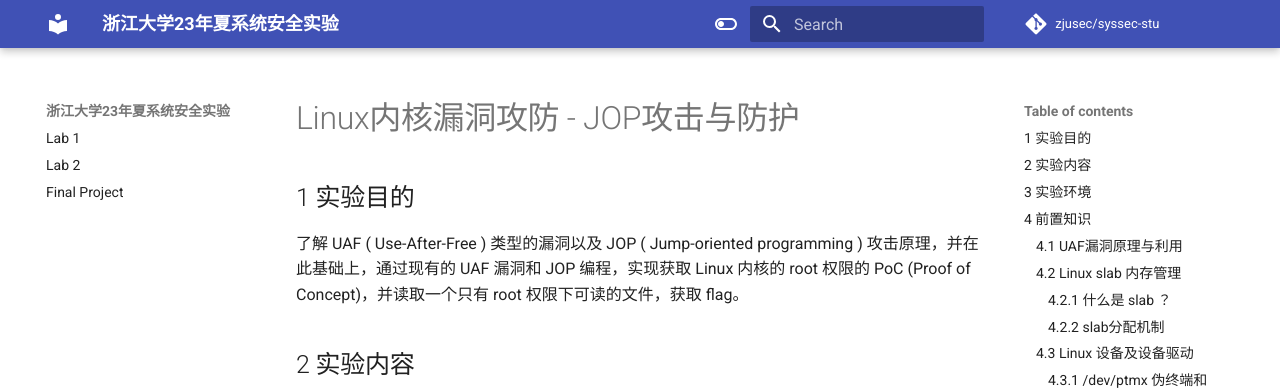
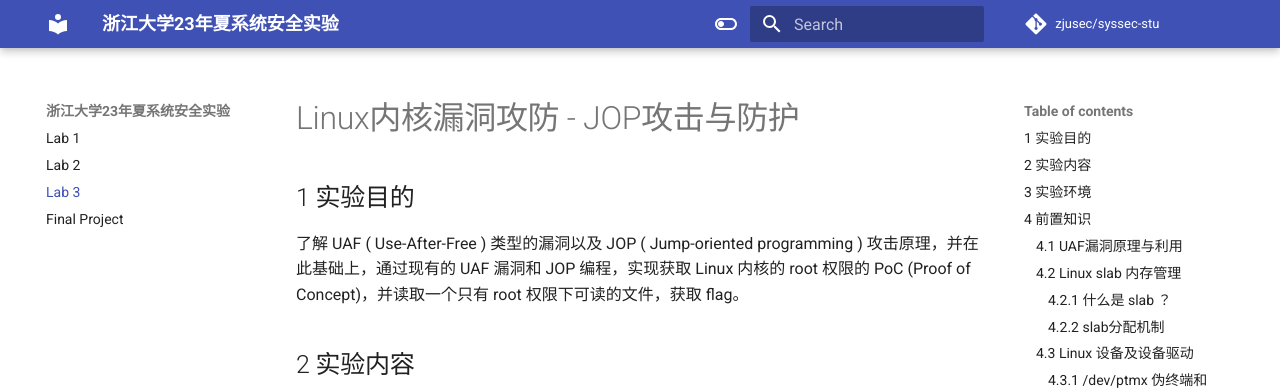
Before and after one commit to syssec24/syssec24.github.io, an MkDocs documentation site: the page built from docs/lab3.md, in a window 1280 px wide. Shown: the top 390 px of the page. Built offline with MkDocs 1.6.1 and Material for MkDocs 9.7.7, drawn with Linux system fonts in a browser that asks for light colours.

Commit message:
update mkdocs.yml.

```diff
--- a/mkdocs.yml
+++ b/mkdocs.yml
@@ -20,6 +20,7 @@ theme:
 nav:
   - Lab 1: lab1.md
   - Lab 2: lab2.md
+  - Lab 3: lab3.md
   - Final Project : proj.md
 
 markdown_extensions:
```
